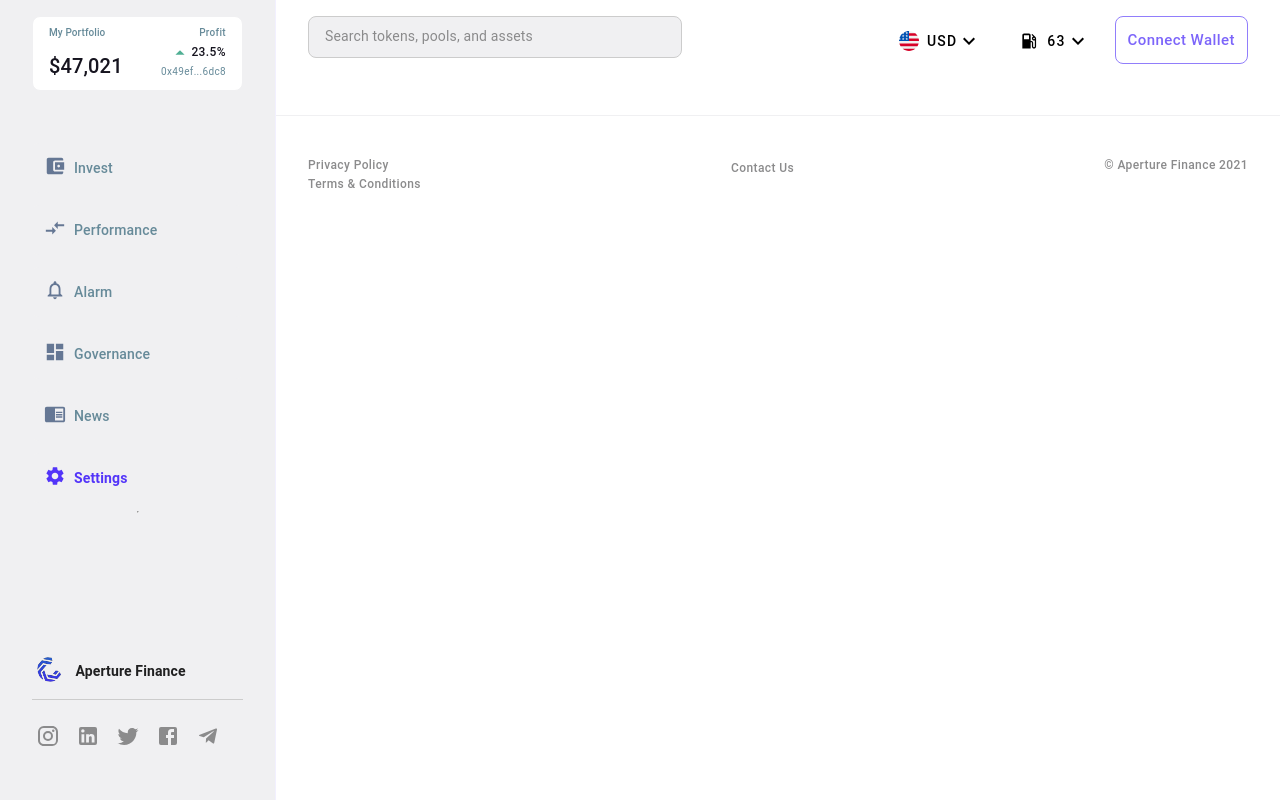
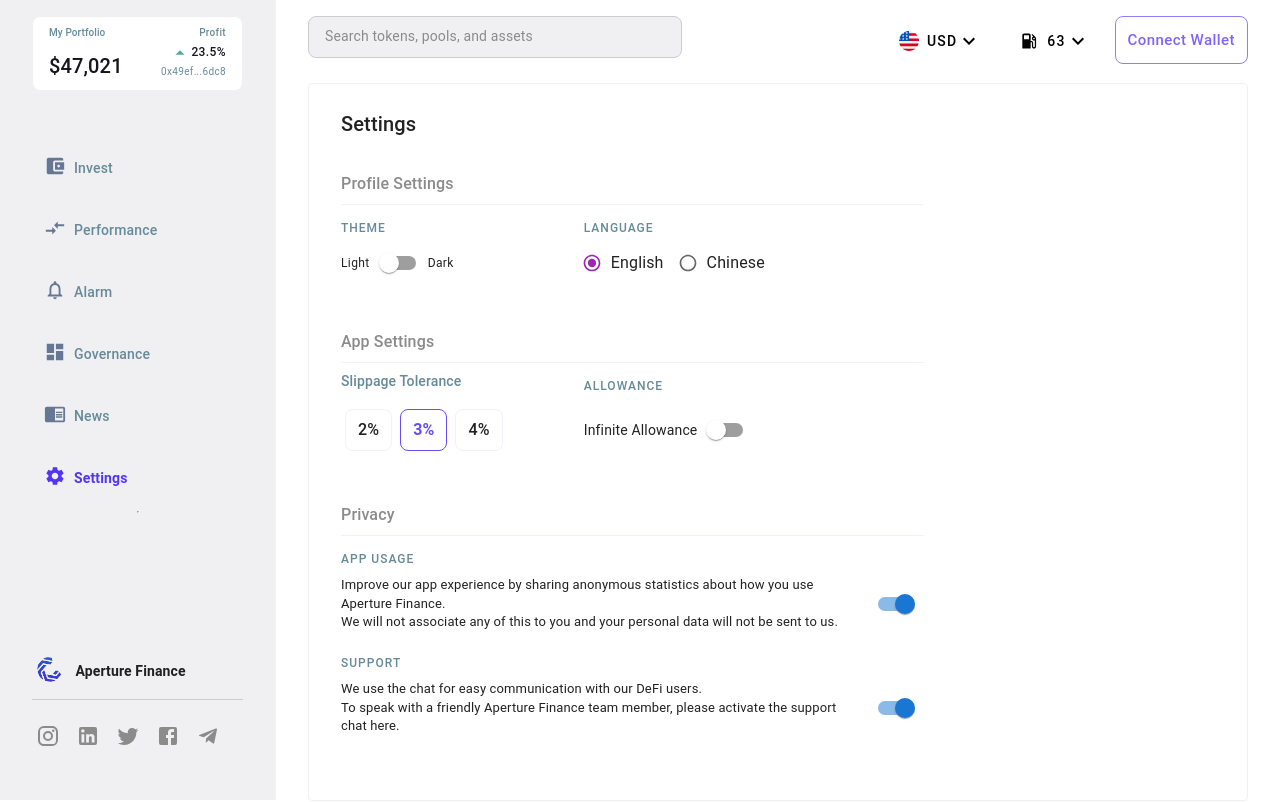
Before and after one commit to kaybee19/aperture-wallet, a React (Create React App) app: page /settings in a window 1280 px wide. Shown: the top 802 px of the page. Built offline with nearby package versions, Linux system fonts and the light colour scheme.

Commit message:
Added Settings Section

```diff
--- /dev/null
+++ b/src/components/AppSettings.js
@@ -0,0 +1,39 @@
+import React from 'react'
+
+// Material
+import { styled } from '@mui/system';
+import Grid from '@mui/material/Grid';
+import Typography from '@mui/material/Typography';
+import Switch from '@mui/material/Switch';
+
+const label = { inputProps: { 'aria-label': 'Switch demo' } };
+
+export default class AppSettings extends React.Component {
+
+	render() {
+
+		return (
+			<Grid container>
+				<Grid item xs={5}>
+	        <Typography sx={{ fontWeight: 500, color: '#668A99', paddingBottom: '.75rem' }} variant='subtitle2'>Slippage Tolerance</Typography>
+						<Grid container>
+	          {
+	            [2,3,4].map((val, i) => (
+	              <Grid key={i} className={`${i === 1 && 'active'} settingSlippage`}>
+	                <Typography sx={{ fontWeight: 500 }} variant='body1'>{val}%</Typography>
+	              </Grid>
+	            ))
+	          }
+	        </Grid>
+				</Grid>
+				<Grid item xs={5}>
+					<Typography variant='overline' sx={{fontWeight: 500, color:'#668A99'}}>Allowance</Typography>
+					<div className='flex' style={{justifyContent: 'flex-start', marginTop: '.5rem'}}>
+						<Typography variant='body2'>Infinite Allowance</Typography>
+						<Switch {...label} color="secondary" />
+					</div>
+				</Grid>
+			</Grid>
+		)
+	}
+}
--- a/src/components/GovernCard.js
+++ b/src/components/GovernCard.js
@@ -71,11 +71,11 @@ export default function GovernCard(props) {
 
 	return (
 		<Grid item xs={12} md={6}>
-			<GridWrapper style={{ opacity: card.status !== 'in progress' ? .5 : 1 }}>
+			<GridWrapper style={card.status !== 'in progress' ? { opacity: .5, backgroundColor: '#f0f0f2' } : {}}>
 				<Typography sx={{color:'#76808f', fontWeight: 500}} variant='body2'>ID: {card.id}</Typography>
 				<Box sx={{display:'flex', alignItems: 'center', marginTop: '1rem'}}>
 					{
-						card.status === 'passed' ? <Passed sx={{color:'#50af94'}} /> : (card.status === 'rejected' ? <Rejected sx={{color:'#FB4D3D'}} /> : (card.status === 'executed' ? <Executed sx={{color:'#674DFA'}} /> : <Progress sx={{color:'#674DFA'}} />))
+						card.status === 'passed' ? <Passed sx={{color:'#674DFA'}} /> : (card.status === 'rejected' ? <Rejected sx={{color:'#FB4D3D'}} /> : (card.status === 'executed' ? <Executed sx={{color:'#50af94'}} /> : <Progress sx={{color:'#674DFA'}} />))
 					}
 					<Typography sx={{marginLeft:'.5rem', textTransform:'uppercase', fontWeight:500, color:'#76808f'}} variant='body2'>
 						{card.status}
--- /dev/null
+++ b/src/components/PrivacySettings.js
@@ -0,0 +1,40 @@
+import React from 'react'
+
+// Material
+import { styled } from '@mui/system';
+import Grid from '@mui/material/Grid';
+import Typography from '@mui/material/Typography';
+import Switch from '@mui/material/Switch';
+
+const label = { inputProps: { 'aria-label': 'Switch demo' } };
+
+export default class PrivacySettings extends React.Component {
+
+	render() {
+
+		return (
+			<Grid container>
+				<Grid sx={{marginBottom:'1rem'}} item xs={12}>
+					<Typography variant='overline' sx={{fontWeight: 500, color:'#668A99'}}>App usage</Typography>
+					<div className='flex' style={{justifyContent: 'space-between'}}>
+						<span style={{maxWidth:600}}>
+							<Typography sx={{fontSize:13}} variant='body2'>Improve our app experience by sharing anonymous statistics about how you use Aperture Finance.</Typography>
+							<Typography sx={{fontSize:13}} variant='body2'>We will not associate any of this to you and your personal data will not be sent to us.</Typography>
+						</span>
+						<Switch sx={{marginLeft:'1rem'}} defaultChecked />
+					</div>
+				</Grid>
+				<Grid sx={{marginBottom:'1rem'}} item xs={12}>
+					<Typography variant='overline' sx={{fontWeight: 500, color:'#668A99'}}>Support</Typography>
+					<div className='flex' style={{justifyContent: 'space-between'}}>
+						<span style={{maxWidth:600}}>
+							<Typography sx={{fontSize:13}} variant='body2'>We use the chat for easy communication with our DeFi users.</Typography>
+							<Typography sx={{fontSize:13}} variant='body2'>To speak with a friendly Aperture Finance team member, please activate the support chat here.</Typography>
+						</span>
+						<Switch sx={{marginLeft:'1rem'}} defaultChecked />
+					</div>
+				</Grid>
+			</Grid>
+		)
+	}
+}
--- /dev/null
+++ b/src/components/ProfileSettings.js
@@ -0,0 +1,51 @@
+import React from 'react'
+
+// Material
+import { styled } from '@mui/system';
+import Grid from '@mui/material/Grid';
+import Typography from '@mui/material/Typography';
+import ToggleButtonGroup from '@mui/material/ToggleButtonGroup';
+import ToggleButton from '@mui/material/ToggleButton';
+import Switch from '@mui/material/Switch';
+import Radio from '@mui/material/Radio';
+import RadioGroup from '@mui/material/RadioGroup';
+import FormControlLabel from '@mui/material/FormControlLabel';
+import FormControl from '@mui/material/FormControl';
+
+const label = { inputProps: { 'aria-label': 'Switch demo' } };
+
+const Toggle = styled('div')({
+	'& .Mui-checked': {
+		color: '#16141F'
+	}
+});
+
+const RadioGroupComp = styled(RadioGroup)({
+	flexWrap: 'nowrap',
+});
+
+export default class ProfileSettings extends React.Component {
+
+	render() {
+
+		return (
+			<Grid container>
+				<Grid item xs={5}>
+					<Typography variant='overline' sx={{fontWeight: 500, color:'#668A99'}}>Theme</Typography>
+					<Toggle>
+						<Typography variant='caption'>Light</Typography>
+						<Switch {...label} color="default" />
+						<Typography variant='caption'>Dark</Typography>
+					</Toggle>
+				</Grid>
+				<Grid item xs={5}>
+					<Typography variant='overline' sx={{fontWeight: 500, color:'#668A99'}}>Language</Typography>
+		      <RadioGroupComp row defaultValue="english">
+		        <FormControlLabel value="english" control={<Radio color="secondary" size="small" />} label="English" />
+		        <FormControlLabel value="chinese" control={<Radio color="secondary" size="small" />} label="Chinese" />
+		      </RadioGroupComp>
+				</Grid>
+			</Grid>
+		)
+	}
+}
--- a/src/pages/Governance.js
+++ b/src/pages/Governance.js
@@ -57,7 +57,7 @@ export default function Governance() {
 		{id: 126, status: 'in progress', title: 'sony group (SONY)', votes: 75, time: 'Oct 31, 2021'},
 		{id: 125, status: 'rejected', title: 'workhorse group inc (WKHS)', votes: 75, time: 'Oct 15, 2021'},
 		{id: 124, status: 'passed', title: 'etsy inc (ETSY)', votes: 170, time: 'Oct 15, 2021'},
-		{id: 123, status: 'passed', title: 'nike, inc (NKE)', votes: 205, time: 'Oct 15, 2021'},
+		{id: 123, status: 'passed', title: 'nike, inc (NKE)', votes: 205, time: 'Oct 1, 2021'},
 		{id: 122, status: 'rejected', title: 'solana (SOL)', votes: 95, time: 'Oct 1, 2021'},
 		{id: 121, status: 'executed', title: 'monero (XMR)', votes: 180, time: 'Sep 15, 2021'},
 	]
--- a/src/pages/Settings.js
+++ b/src/pages/Settings.js
@@ -1,13 +1,57 @@
 import React from 'react';
 
+// Material
+import { styled } from '@mui/system';
+import Grid from '@mui/material/Grid';
+import Typography from '@mui/material/Typography';
+
 // Comps
+import Wrapper from '../components/Wrapper';
+import ProfileSettings from '../components/ProfileSettings';
+import AppSettings from '../components/AppSettings';
+import PrivacySettings from '../components/PrivacySettings';
 
+const Body = styled('div')({
+	marginTop:'2rem',
+	paddingBottom: '1rem',
+	'& hr': {
+		border: 0,
+		borderTop: '1px solid #F2F0FF'
+	}
+});
+
+
+const Section = ({children, ...props}) => {
+	return (
+		<Body>
+			<Typography variant='body1' sx={{fontWeight:500, color:'#8b8b8c'}}>{props.title}</Typography>
+			<hr />
+			{children}
+		</Body>
+	)
+}
 
 export default function Settings() {
 
 	return (
-		<React.Fragment>
-
-		</React.Fragment>
+		<div>
+			<Grid sx={{ padding: '0 2rem', margin: 'auto', top: '-16px', left: '-16px', position: 'relative' }} container spacing={2}>
+				<Grid item xs={12}>
+					<Wrapper auto text='Settings'>
+						<Grid xs={8}>
+							<Section title='Profile Settings'>
+								<ProfileSettings />
+							</Section>
+							<Section title='App Settings'>
+								<AppSettings />
+							</Section>
+							<Section title='Privacy'>
+								<PrivacySettings />
+							</Section>
+						</Grid>
+					</Wrapper>
+				</Grid>
+			</Grid>
+		</div>
 	);
 };
--- a/src/styles/GlobalStyle.js
+++ b/src/styles/GlobalStyle.js
@@ -279,8 +279,8 @@ const GlobalStyle = createGlobalStyle`
 			margin-top: 1.25rem;
 		}
 	}
-	#settings-menu .MuiMenu-paper .settings-btn {
-		padding: 1rem 1.5rem;
+	.settingSlippage {
+		padding: .5rem .75rem;
 		border: 1px solid #F2F0FF;
 		border-radius: 8px;
 		margin: .25rem;
```
